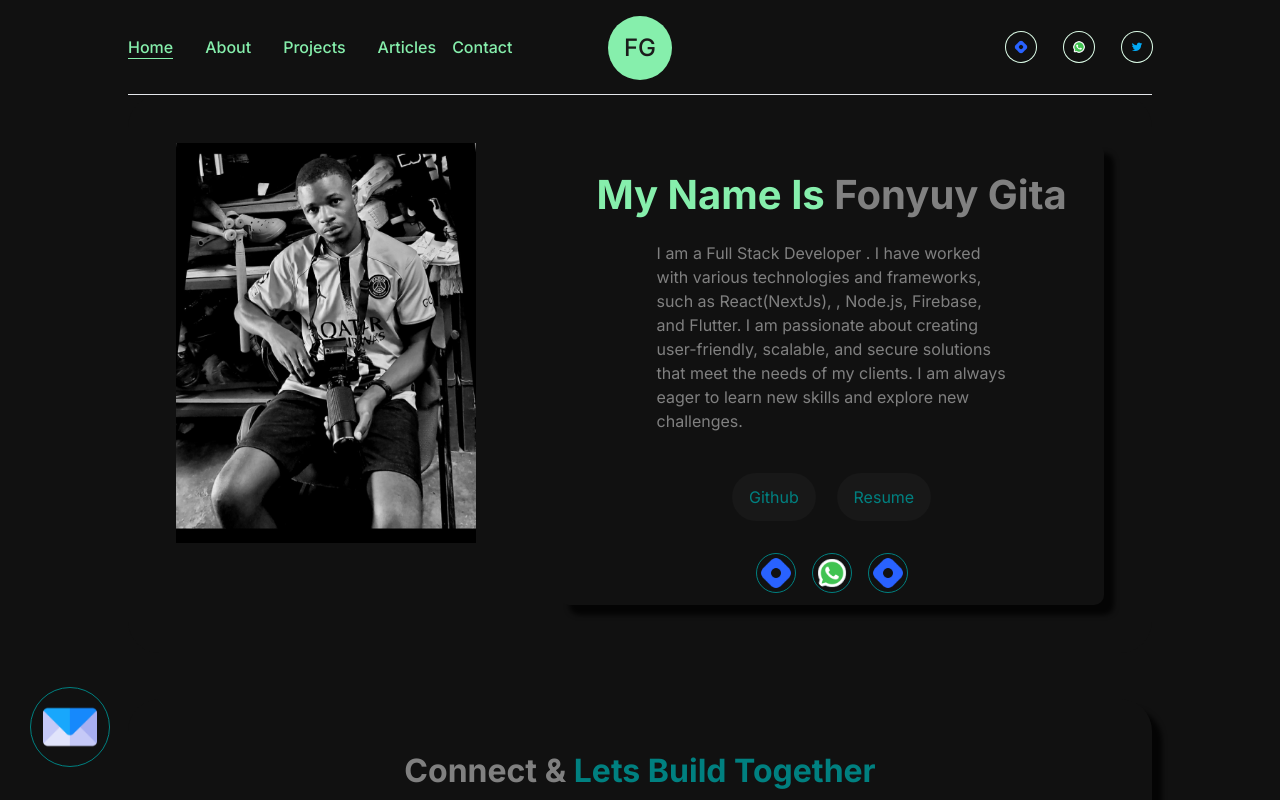
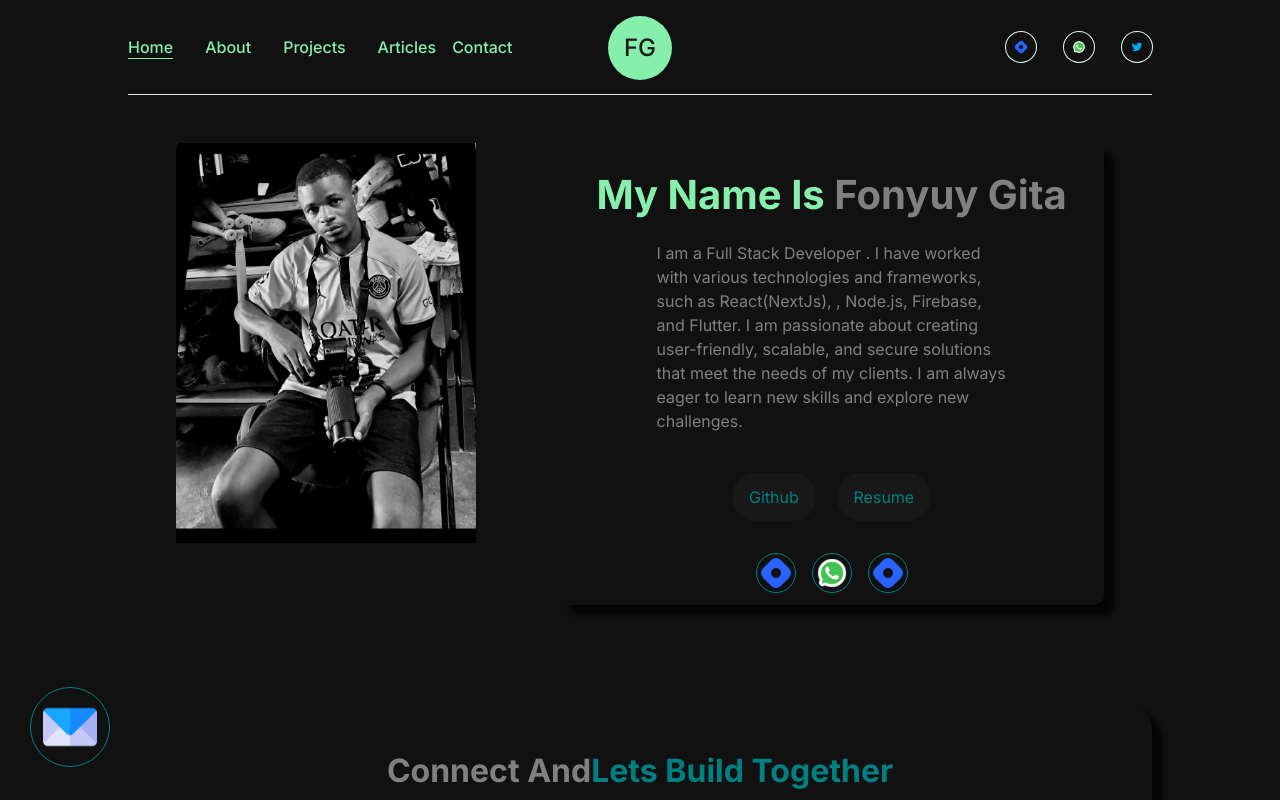
Before and after one commit to Fonyuygita/portfolio-site, a Next.js app: page / in a window 1280 px wide. Shown: the top 800 px of the page. Built offline with nearby package versions, Linux system fonts and the light colour scheme.

Commit message:
vercel second check

```diff
--- a/src/app/about/page.tsx
+++ b/src/app/about/page.tsx
@@ -70,7 +70,7 @@ const About = () => {
 
 
       <div className={styles.bottom}>
-<h3>My Skills & Aspiration</h3>
+<h3>My Skills And Aspiration</h3>
 <div className={styles.line}></div>
 <div className={styles.pSection}>
 
--- a/src/components/connect/Connect.tsx
+++ b/src/components/connect/Connect.tsx
@@ -4,7 +4,7 @@ import "./Connect.css"
 const Connect = () => {
   return (
     <div className='connect'>
-      <h1>Connect & <span>Lets Build Together</span></h1>
+      <h1>Connect And<span>Lets Build Together</span></h1>
       <p>I'm always looking for new opportunities to collaborate with other creative and passionate people. Whether you have a project idea, a business proposal, or just want to chat, feel free to reach out to me. I believe that together we can create something amazing and meaningful. You can contact me through the Email handle on the bottom left corner of your screen below. I'm looking forward to hearing from you and building something together.</p>
     </div>
   )
```
